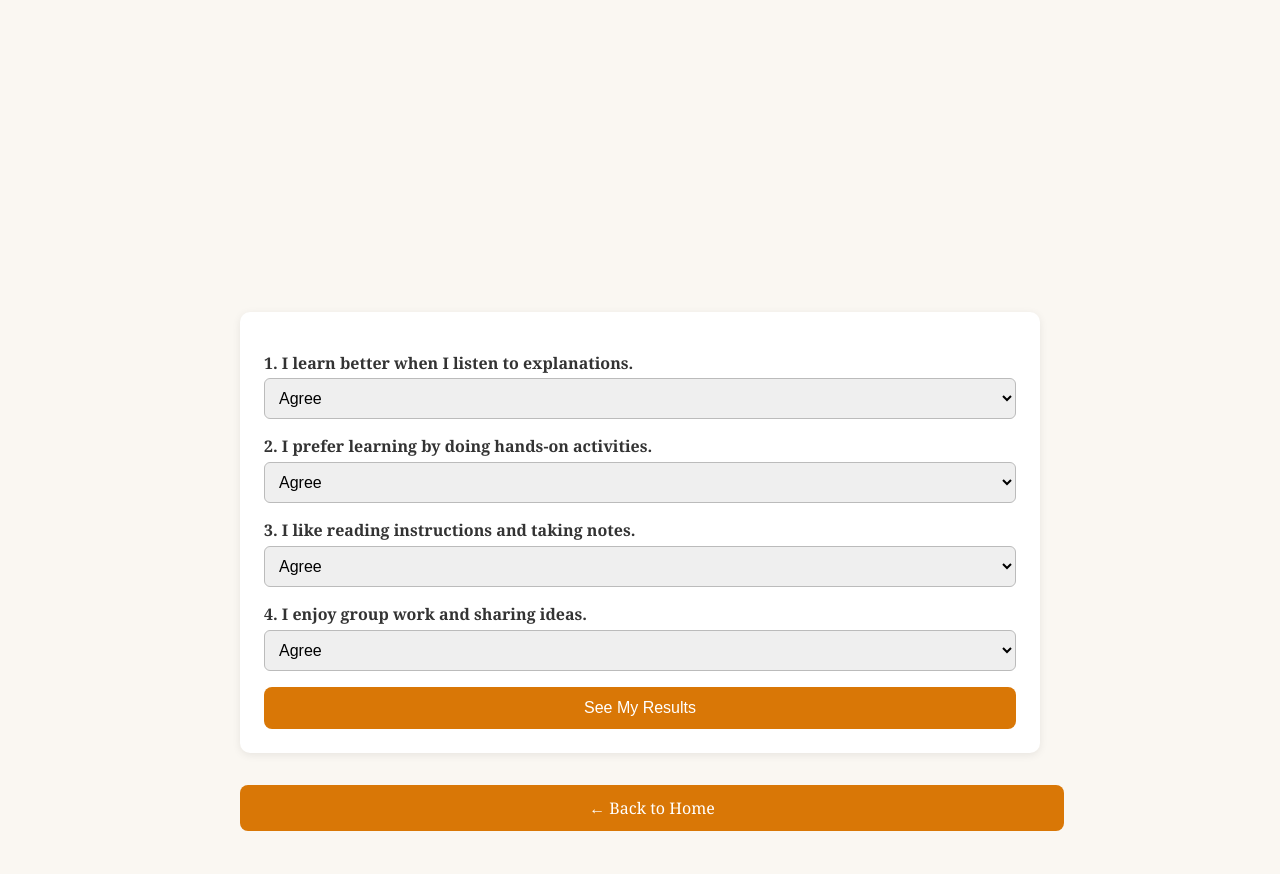
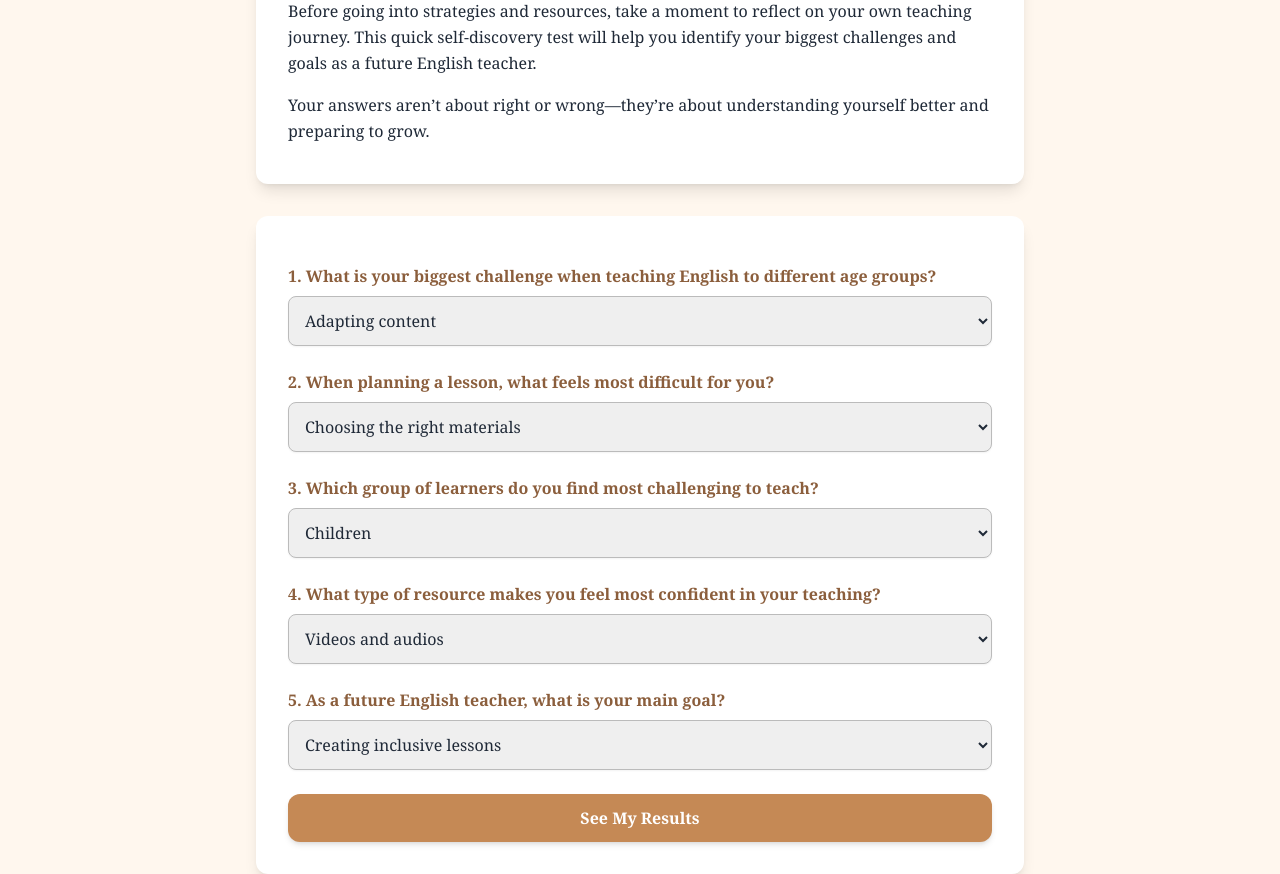
Before and after one commit to carolinamawad/english-together-v2, a plain HTML site: page self-discovery.html in a window 1280 px wide. Shown: the part 186-1060 px from the top of the page. Drawn offline with nearby package versions, Linux system fonts and the light colour scheme.

Commit message:
Update self-discovery.html

```diff
--- a/self-discovery.html
+++ b/self-discovery.html
@@ -4,64 +4,139 @@
   <meta charset="UTF-8" />
   <meta name="viewport" content="width=device-width, initial-scale=1.0" />
   <title>Self-Discovery Test</title>
-    <link rel="stylesheet" href="css/styles.css" />
+
+  <!-- TAILWIND -->
+  <script src="https://cdn.tailwindcss.com"></script>
+
+  <!-- GLOBAL FONT -->
+  <style>
+    * { font-family: Georgia, serif; }
+  </style>
+
+  <link rel="stylesheet" href="css/styles.css">
 </head>
 
-<body>
-    <header>
-        <h1>Self-Discovery Test</h1>
-        <p class="subtitle">Explore your learning preferences and strengths</p>
-    </header>
+<body class="bg-[#FFF7EE] text-gray-800">
 
-    <main class="container">
+  <!-- NAV -->
+  <nav class="w-full p-4 bg-[#F3D6B3] shadow-md flex justify-between">
+    <h1 class="text-xl font-bold text-[#8B5E3C]">English Together</h1>
+    <a href="index.html" class="text-[#8B5E3C] font-semibold hover:underline">Return Home</a>
+  </nav>
 
-        <section>
-            <div class="fake-image">Self-Discovery Test Illustration</div>
-            <p>
-                This short questionnaire will help you reflect on your learning habits,
-                preferences, strengths, and areas for improvement.
+  <!-- INTRO -->
+  <section class="max-w-3xl mx-auto p-8 mt-10 bg-white shadow-lg rounded-xl fade-in">
+    <h2 class="text-3xl font-bold text-[#8B5E3C] mb-4">✨ Self-Discovery Test</h2>
+
+    <p class="leading-relaxed mb-4">
+      Before going into strategies and resources, take a moment to reflect on your own teaching journey.
+      This quick self-discovery test will help you identify your biggest challenges and goals as a future English teacher.
+    </p>
+
+    <p class="leading-relaxed mb-2">
+      Your answers aren’t about right or wrong—they’re about understanding yourself better and preparing to grow.
     </p>
   </section>
 
-        <form id="selfDiscoveryForm" class="form-box">
+  <!-- FORM -->
+  <form id="selfForm" class="max-w-3xl mx-auto p-8 mt-8 bg-white shadow-lg rounded-xl space-y-6 fade-in">
 
-            <label>1. I learn better when I listen to explanations.</label>
-            <select name="q1">
-                <option value="agree">Agree</option>
-                <option value="neutral">Neutral</option>
-                <option value="disagree">Disagree</option>
+    <!-- QUESTION 1 -->
+    <div>
+      <label class="block font-semibold text-[#8B5E3C] mb-2">
+        1. What is your biggest challenge when teaching English to different age groups?
+      </label>
+      <select class="w-full p-3 border rounded-lg shadow-sm">
+        <option>Adapting content</option>
+        <option>Keeping students motivated</option>
+        <option>Managing discipline</option>
+        <option>Using inclusive strategies</option>
       </select>
+    </div>
 
-            <label>2. I prefer learning by doing hands-on activities.</label>
-            <select name="q2">
-                <option value="agree">Agree</option>
-                <option value="neutral">Neutral</option>
-                <option value="disagree">Disagree</option>
+    <!-- QUESTION 2 -->
+    <div>
+      <label class="block font-semibold text-[#8B5E3C] mb-2">
+        2. When planning a lesson, what feels most difficult for you?
+      </label>
+      <select class="w-full p-3 border rounded-lg shadow-sm">
+        <option>Choosing the right materials</option>
+        <option>Balancing theory and practice</option>
+        <option>Adding multimodal resources</option>
+        <option>Assessing learning effectively</option>
       </select>
+    </div>
 
-            <label>3. I like reading instructions and taking notes.</label>
-            <select name="q3">
-                <option value="agree">Agree</option>
-                <option value="neutral">Neutral</option>
-                <option value="disagree">Disagree</option>
+    <!-- QUESTION 3 -->
+    <div>
+      <label class="block font-semibold text-[#8B5E3C] mb-2">
+        3. Which group of learners do you find most challenging to teach?
+      </label>
+      <select class="w-full p-3 border rounded-lg shadow-sm">
+        <option>Children</option>
+        <option>Teenagers</option>
+        <option>Adults</option>
+        <option>All equally</option>
       </select>
+    </div>
 
-            <label>4. I enjoy group work and sharing ideas.</label>
-            <select name="q4">
-                <option value="agree">Agree</option>
-                <option value="neutral">Neutral</option>
-                <option value="disagree">Disagree</option>
+    <!-- QUESTION 4 -->
+    <div>
+      <label class="block font-semibold text-[#8B5E3C] mb-2">
+        4. What type of resource makes you feel most confident in your teaching?
+      </label>
+      <select class="w-full p-3 border rounded-lg shadow-sm">
+        <option>Videos and audios</option>
+        <option>Games and interactive activities</option>
+        <option>Structured templates and guides</option>
+        <option>Feedback from peers or mentors</option>
       </select>
+    </div>
 
-            <button type="button" onclick="calculateSelfDiscovery()">See My Results</button>
+    <!-- QUESTION 5 -->
+    <div>
+      <label class="block font-semibold text-[#8B5E3C] mb-2">
+        5. As a future English teacher, what is your main goal?
+      </label>
+      <select class="w-full p-3 border rounded-lg shadow-sm">
+        <option>Creating inclusive lessons</option>
+        <option>Motivating students</option>
+        <option>Innovating with digital tools</option>
+        <option>Building confidence in my practice</option>
+      </select>
+    </div>
+
+    <!-- SUBMIT BUTTON -->
+    <button
+      type="button"
+      onclick="showMessage()"
+      class="w-full bg-[#C58955] hover:bg-[#A87344] text-white font-bold py-3 px-6 rounded-xl shadow-md transition">
+      See My Results
+    </button>
   </form>
 
-        <div id="results" class="results-box"></div>
+  <!-- FEEDBACK MESSAGE (HIDDEN BY DEFAULT) -->
+  <section id="resultBox"
+    class="max-w-3xl mx-auto p-8 mt-8 mb-20 bg-[#FDF4E7] border border-[#E6C7A1] rounded-xl shadow-lg text-center hidden fade-in">
 
-        <a class="back-btn" href="index.html">← Back to Home</a>
+    <h3 class="text-2xl font-bold text-[#8B5E3C] mb-4">🌱 Your Teaching Journey Matters</h3>
 
-    </main>
+    <p class="leading-relaxed text-lg">
+      Every teacher’s journey is unique.
+      The challenges you face today are the skills you’ll master tomorrow.
+      <br><br>
+      <strong>English Together</strong> offers tools, strategies, and inspiration to help you grow with confidence.
+    </p>
+  </section>
+
+  <script>
+    function showMessage() {
+      document.getElementById("resultBox").classList.remove("hidden");
+      window.scrollTo({ top: document.body.scrollHeight, behavior: "smooth" });
+    }
+  </script>
 
   <script src="js/main.js"></script>
+
 </body>
 </html>
```
Lines whose indentation alone changed are shown as unchanged.
